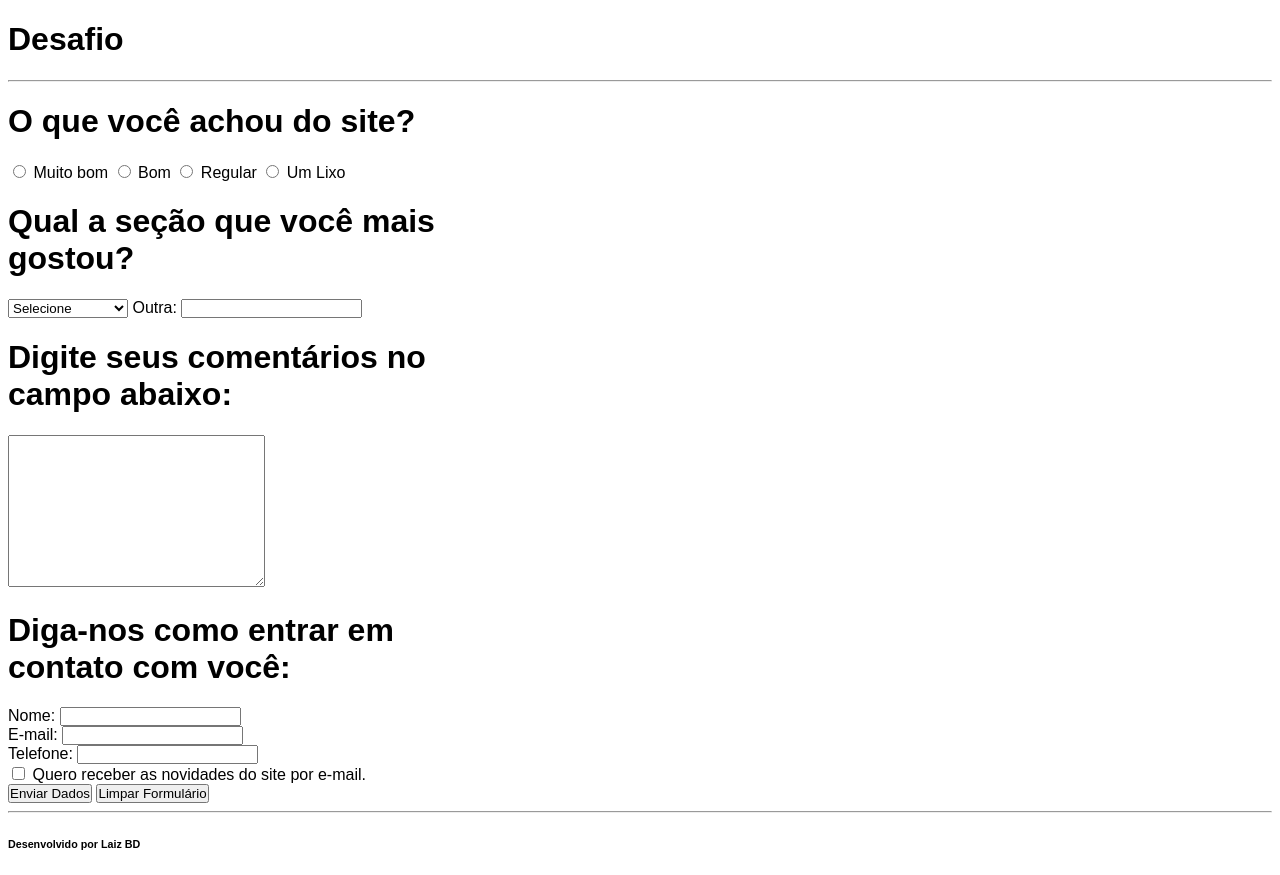
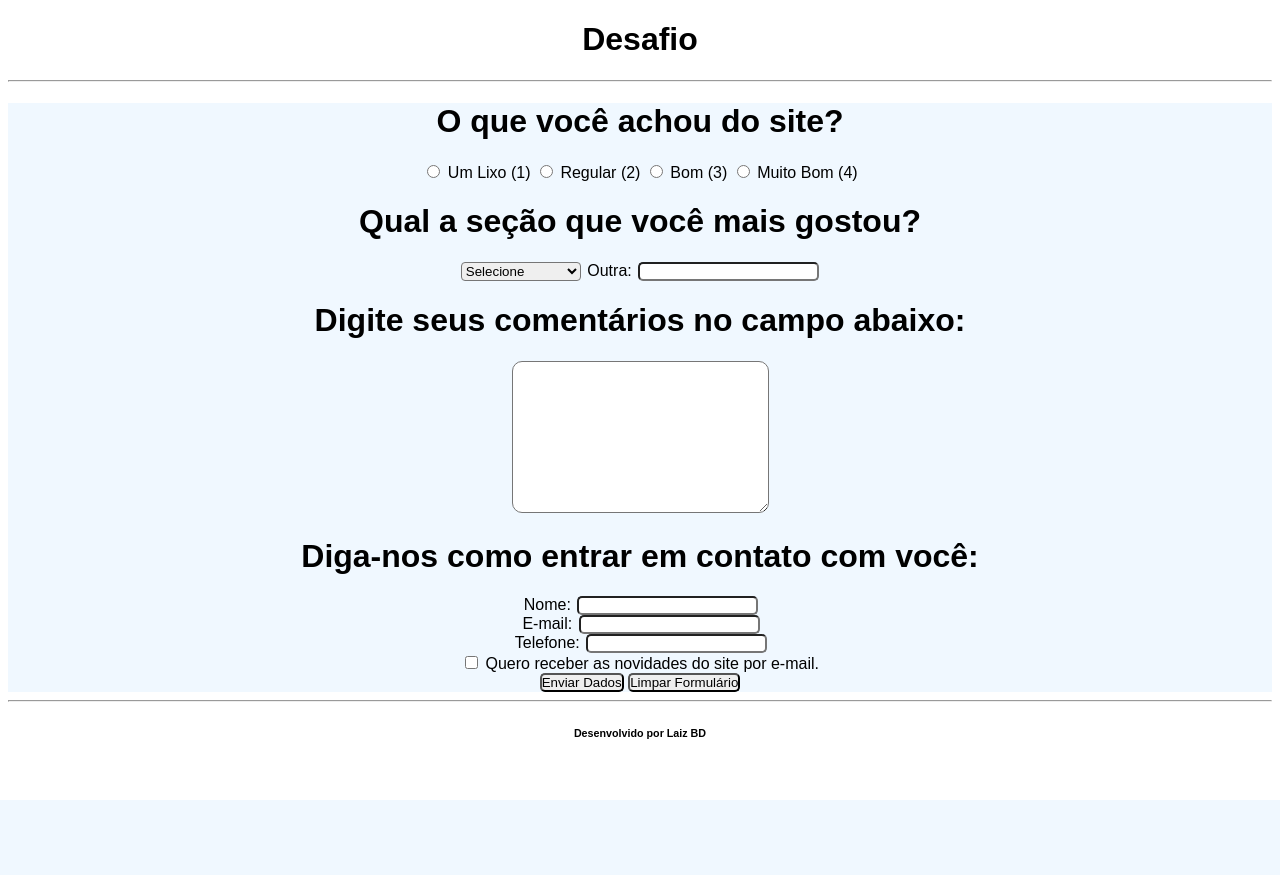
Before and after one commit to MegamiCheon/php_Marc, a PHP site: page / in a window 1280 px wide. After the commit the page ends 800 px from the top, so only its background shows below. Run offline with PHP 8.4, Linux system fonts and the light colour scheme.

Commit message:
desafio feito

```diff
--- a/006/Formularios/footer.php
+++ b/006/Formularios/footer.php
@@ -1,4 +1,4 @@
-<footer>
+<footer align=center>
     <hr>
         <h6>Desenvolvido por Laiz BD</h6>
 </footer>
--- a/006/Formularios/header.php
+++ b/006/Formularios/header.php
@@ -7,7 +7,7 @@
     <link rel="stylesheet" href="style.css">
     <title>006</title>
 </head>
-<body>
+<body align=center>
 <header>
     <h1>Desafio</h1>
     <hr>
--- a/006/Formularios/index.php
+++ b/006/Formularios/index.php
@@ -2,20 +2,19 @@
     require('header.php')
 ?>
 
-
-<form action="receber.php" method="get">
+<form action="receber.php" method="get" align=center>
     <h1>O que você achou do site?</h1>
-    <input type="radio" name="apro" value="MB"> Muito bom
-    <input type="radio" name="apro" value="B"> Bom
-    <input type="radio" name="apro" value="R"> Regular
-    <input type="radio" name="apro" value="UL"> Um Lixo <br>
+    <input type="radio" name="apro" value="Um Lixo"> Um Lixo (1)
+    <input type="radio" name="apro" value="Ruim"> Regular (2)
+    <input type="radio" name="apro" value="Bom"> Bom (3)
+    <input type="radio" name="apro" value="Muito Bom"> Muito Bom (4) <br>
 
     <h1>Qual a seção que você mais gostou?</h1>
     <select name="film" id="film">
-        <option value="sel">Selecione</option>
-        <option value="lan">Em Lançamento</option>
-        <option value="esp">Em Cartaz</option>
-        <option value="old">Old</option>
+        <option value="Selecione">Selecione</option>
+        <option value="Em Lançamento">Em Lançamento</option>
+        <option value="Em Cartaz">Em Cartaz</option>
+        <option value="Old">Old</option>
     </select>
     <label for="outra">Outra: </label>
     <input type="text" name="outra"><br>
@@ -31,11 +30,7 @@
     <label for="fone">Telefone: </label>
     <input type="text" name="fone"><br>
 
-    <input type="checkbox" name="sim"> Quero receber as novidades do site por e-mail.<br>
-
-    <!-- <label for="senha">Senha: </label>
-    <input type="text" name="senha"><br> -->
-
+    <input type="checkbox" name="yon" value="sim"> Quero receber as novidades do site por e-mail.<br>
 
     <input type="submit" value="Enviar Dados">
     <input type="reset" value="Limpar Formulário">
--- a/006/Formularios/style.css
+++ b/006/Formularios/style.css
@@ -5,6 +5,21 @@
 }
 
 form {
-  max-width: 500px;
-  margin: 0;
+  background-color: aliceblue;
 }
+
+input {
+  border-radius: 5px;
+}
+
+select {
+  border-radius: 4px;
+}
+
+textarea {
+  border-radius: 10px;
+}
+
+label {
+  padding: 2px;
+}
```
Also changed, not shown: 006/Formularios/receber.php (+62 -16 lines).
